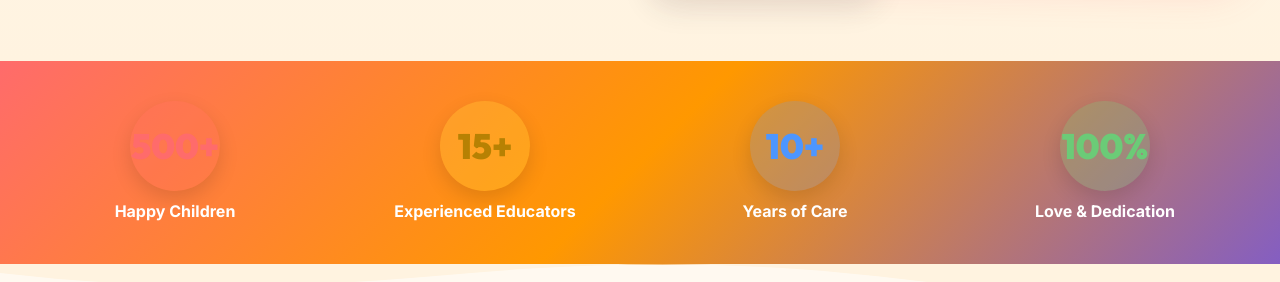
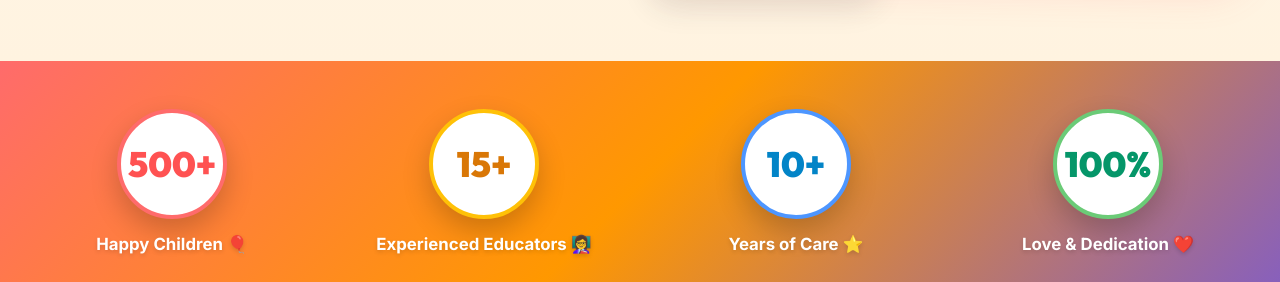
Before and after one commit to sabairuchi/happy-_hearts, a React (Vite) app: page / in a window 1280 px wide. Shown: the part 670-952 px from the top of the page. Built offline with nearby package versions, Linux system fonts and the light colour scheme.

Commit message:
style: upgrade Stats Banner with crisp solid white circular badges, vibrant high-contrast numbers, and hover scale effects

```diff
--- a/src/pages/Home.module.css
+++ b/src/pages/Home.module.css
@@ -146,14 +146,14 @@
 /* STATS BANNER */
 .statsBanner {
   background: linear-gradient(135deg, #FF6B6B 0%, #FF9800 50%, #845EC2 100%);
-  padding: 40px 0;
+  padding: 48px 0;
   color: #FFFFFF;
 }
 
 .statsGrid {
   display: grid;
   grid-template-columns: repeat(2, 1fr);
-  gap: 24px;
+  gap: 32px;
   text-align: center;
 }
 
@@ -167,18 +167,23 @@
   display: flex;
   flex-direction: column;
   align-items: center;
-  gap: 8px;
+  gap: 12px;
 }
 
 .statIconBadge {
-  width: 90px;
-  height: 90px;
+  width: 110px;
+  height: 110px;
   border-radius: 50%;
   background: #FFFFFF;
   display: flex;
   align-items: center;
   justify-content: center;
-  box-shadow: 0 8px 20px rgba(0,0,0,0.12);
+  box-shadow: 0 12px 28px rgba(0,0,0,0.2);
+  transition: transform 0.3s cubic-bezier(0.34, 1.56, 0.64, 1);
+}
+
+.statItem:hover .statIconBadge {
+  transform: scale(1.1) rotate(4deg);
 }
 
 .statNumber {
@@ -189,9 +194,10 @@
 }
 
 .statLabel {
-  font-size: 1rem;
-  font-weight: 700;
+  font-size: 1.05rem;
+  font-weight: 800;
   color: #FFFFFF;
+  text-shadow: 0 2px 4px rgba(0,0,0,0.15);
 }
 
 /* SECTION SHARED */
--- a/src/pages/Home.tsx
+++ b/src/pages/Home.tsx
@@ -141,28 +141,31 @@ export default function Home() {
       <section className={styles.statsBanner}>
         <div className={`container ${styles.statsGrid}`}>
           <div className={styles.statItem}>
-            <div className={styles.statIconBadge} style={{ backgroundColor: 'rgba(255, 107, 107, 0.2)' }}>
-              <span className={styles.statNumber} style={{ color: '#FF6B6B' }}>500+</span>
+            <div className={styles.statIconBadge} style={{ backgroundColor: '#FFFFFF', border: '4px solid #FF6B6B' }}>
+              <span className={styles.statNumber} style={{ color: '#FF5252' }}>500+</span>
             </div>
-            <span className={styles.statLabel}>Happy Children</span>
+            <span className={styles.statLabel}>Happy Children 🎈</span>
           </div>
+
           <div className={styles.statItem}>
-            <div className={styles.statIconBadge} style={{ backgroundColor: 'rgba(255, 217, 61, 0.25)' }}>
-              <span className={styles.statNumber} style={{ color: '#B78103' }}>15+</span>
+            <div className={styles.statIconBadge} style={{ backgroundColor: '#FFFFFF', border: '4px solid #FFC107' }}>
+              <span className={styles.statNumber} style={{ color: '#D97706' }}>15+</span>
             </div>
-            <span className={styles.statLabel}>Experienced Educators</span>
+            <span className={styles.statLabel}>Experienced Educators 👩‍🏫</span>
           </div>
+
           <div className={styles.statItem}>
-            <div className={styles.statIconBadge} style={{ backgroundColor: 'rgba(77, 150, 255, 0.2)' }}>
-              <span className={styles.statNumber} style={{ color: '#4D96FF' }}>10+</span>
+            <div className={styles.statIconBadge} style={{ backgroundColor: '#FFFFFF', border: '4px solid #4D96FF' }}>
+              <span className={styles.statNumber} style={{ color: '#0284C7' }}>10+</span>
             </div>
-            <span className={styles.statLabel}>Years of Care</span>
+            <span className={styles.statLabel}>Years of Care ⭐</span>
           </div>
+
           <div className={styles.statItem}>
-            <div className={styles.statIconBadge} style={{ backgroundColor: 'rgba(107, 203, 119, 0.25)' }}>
-              <span className={styles.statNumber} style={{ color: '#6BCB77' }}>100%</span>
+            <div className={styles.statIconBadge} style={{ backgroundColor: '#FFFFFF', border: '4px solid #6BCB77' }}>
+              <span className={styles.statNumber} style={{ color: '#059669' }}>100%</span>
             </div>
-            <span className={styles.statLabel}>Love & Dedication</span>
+            <span className={styles.statLabel}>Love & Dedication ❤️</span>
           </div>
         </div>
       </section>
```
